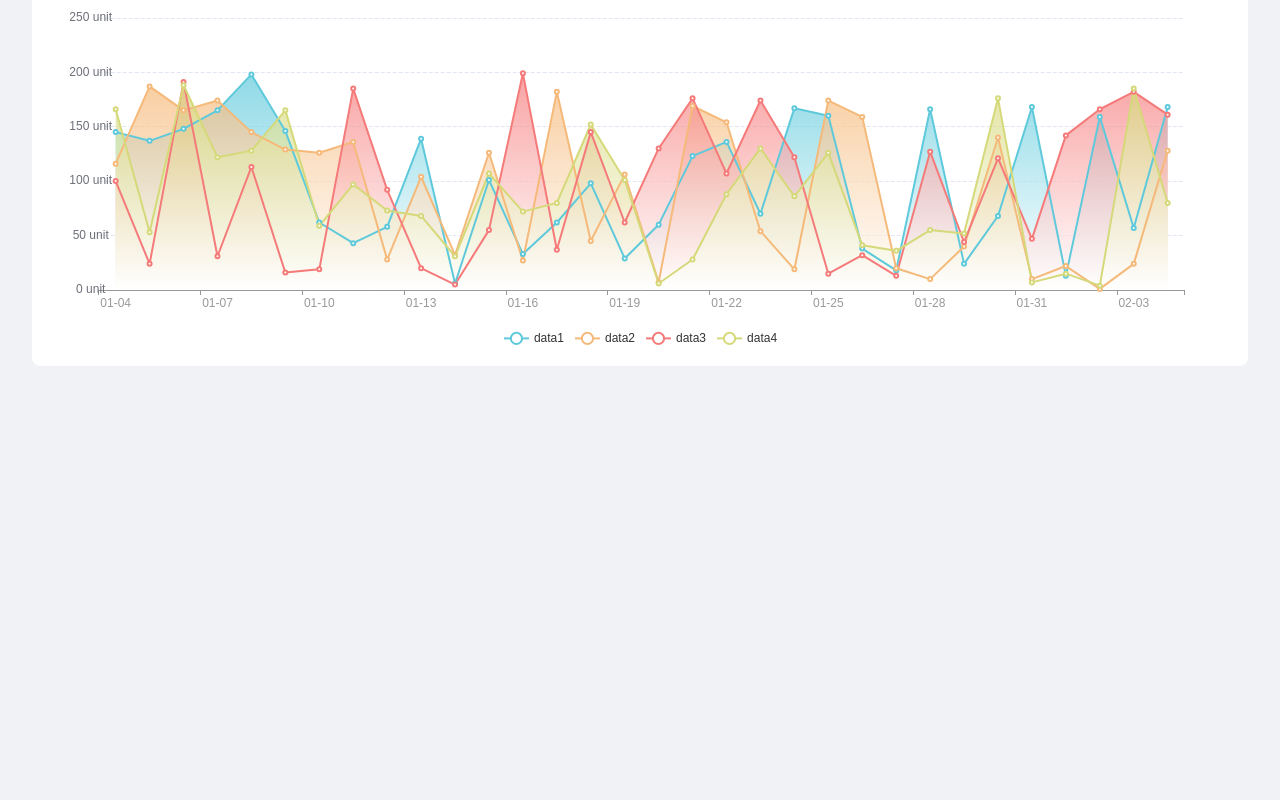
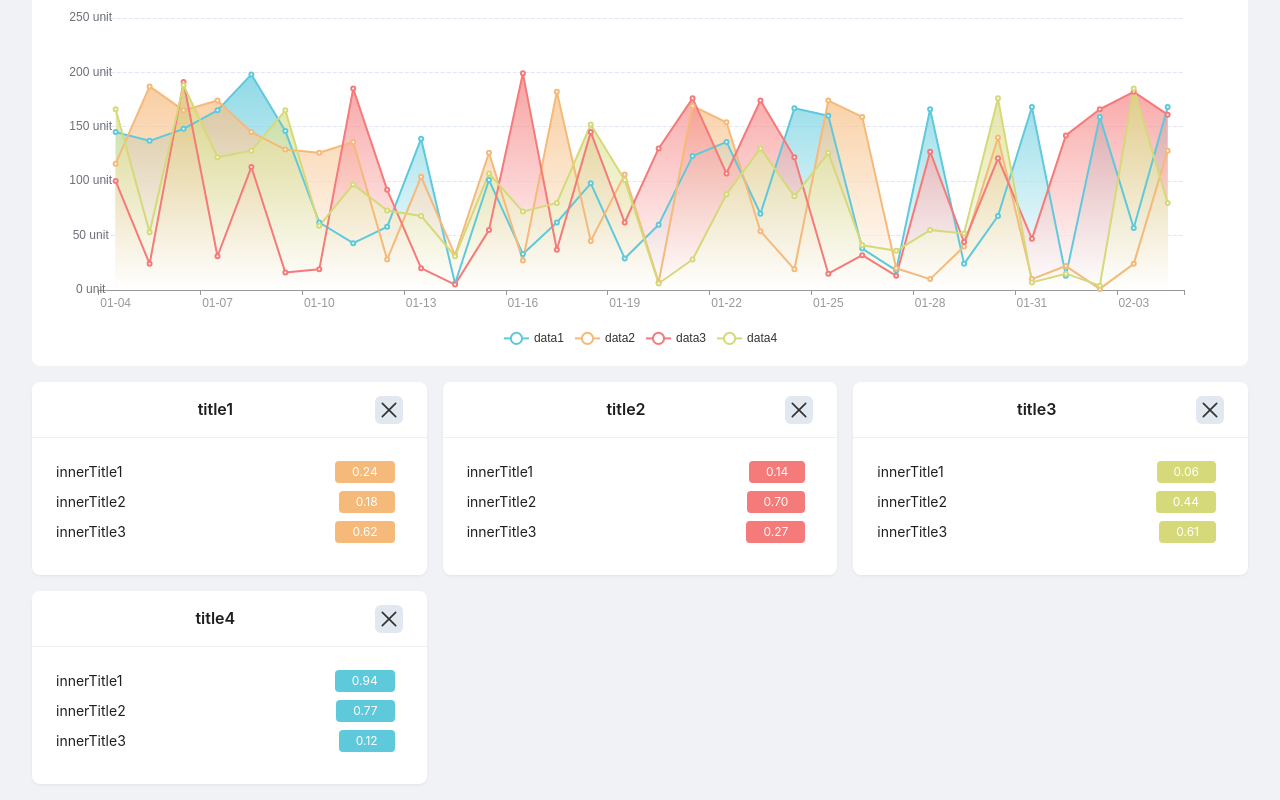
Before and after one commit to Bryan-Tal/Med-Dash, a React (Vite) app: page / in a window 1280 px wide. Shown: the part 388-1188 px from the top of the page. Before the commit the page ends 800 px from the top, so only its background shows below. Built offline with nearby package versions, Linux system fonts and the light colour scheme.

Commit message:
completing cards function

```diff
--- a/package.json
+++ b/package.json
@@ -10,7 +10,8 @@
   },
   "dependencies": {
     "react": "^18.2.0",
-    "react-dom": "^18.2.0"
+    "react-dom": "^18.2.0",
+    "react-router-dom": "^6.22.0"
   },
   "devDependencies": {
     "@vitejs/plugin-react": "^4.2.1",
--- a/src/App.jsx
+++ b/src/App.jsx
@@ -4,6 +4,7 @@ import { day } from '~/utils/day'
 import { Button, Dropdown } from 'antd'
 import DateRangePicker from '~/components/DatePicker'
 import Chart from '~/components/Chart'
+import ShowData from './components/ShowData'
 import SvgIcon from '~/components/SvgIcon'
 import HealthHabit from '~/components/HealthHabit'
 import './App.css'
@@ -24,7 +25,7 @@ function App() {
     setCurrentDate(dateRange)
   })
 
-  // generate random data for testing
+  // generate random data for testing in cards
   const generateRandomDat = (function () {
     let uId = 0
     const colors = ['#5ec9db', '#f5b97a', '#f57a7a', '#d5d97a']
@@ -43,7 +44,7 @@ function App() {
     }
   })()
   const [data, setData] = useState(
-    Array.from({ length: 4 }) //set the # of cards
+    Array.from({ length: 4}) //set the # of cards
       .fill(0)
       .map(() => generateRandomDat())
   )
@@ -54,9 +55,6 @@ function App() {
     },
     [data]
   )
-
-
-
 
   return (
     <div className="mt-20 py-4 px-8">
@@ -103,6 +101,10 @@ function App() {
       <section className="mt-4 p-4 bg-white rounded-lg">
         <Chart dateRange={getDays(currentDate[0], currentDate[1])} />
       </section>
+
+      <section className="mt-4">
+        <ShowData data={data} onClose={handleCloseCard} />
+      </section>
     </div>
   )
 }
--- /dev/null
+++ b/src/components/ShowData.jsx
@@ -0,0 +1,35 @@
+import { memo } from 'react'
+import { Card, Tag } from 'antd'
+import SvgIcon from '~/components/SvgIcon'
+
+const CloseButton = ({ onClose }) => <SvgIcon iconName="close" onClick={onClose} />
+
+const ShowData = memo(({ data, onClose }) => {
+  function onCloseClick(id) {
+    onClose(id)
+  }
+
+  return (
+    <div className="grid grid-cols-3 gap-4">
+      {data.map(({ title, id, color, list }) => (
+        <Card
+          title={title}
+          bordered={false}
+          key={id}
+          extra={<CloseButton onClose={() => onCloseClick(id)} />}
+        >
+          {list.map(({ title: innerTitle, desc: innerDesc, percent }, idx) => (
+            <div className="flex justify-between items-center mb-2" key={idx}>
+              <span>{innerTitle}</span>
+              <Tag className="px-4" color={color}>
+                {percent}
+              </Tag>
+            </div>
+          ))}
+        </Card>
+      ))}
+    </div>
+  )
+})
+
+export default ShowData
```
Also changed, not shown: 1 other file (tests, documents, lock files or other folders).
